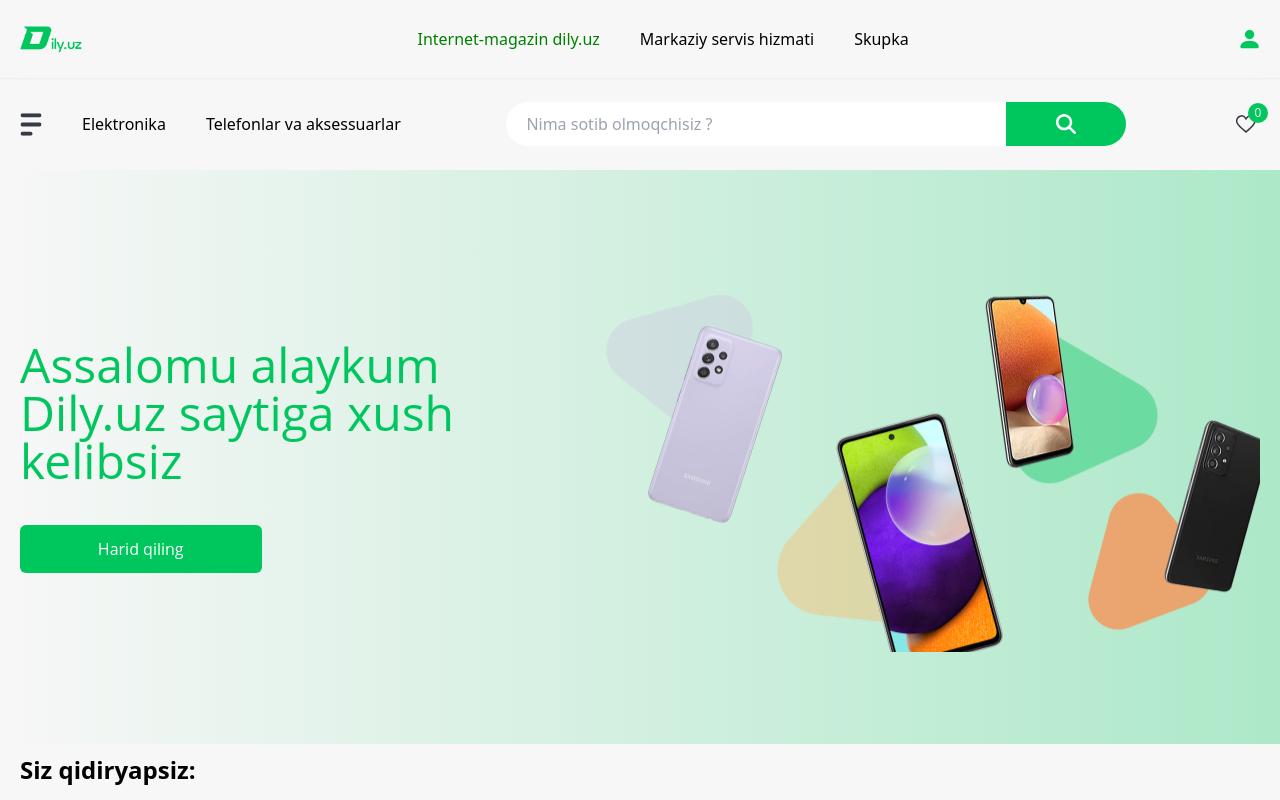
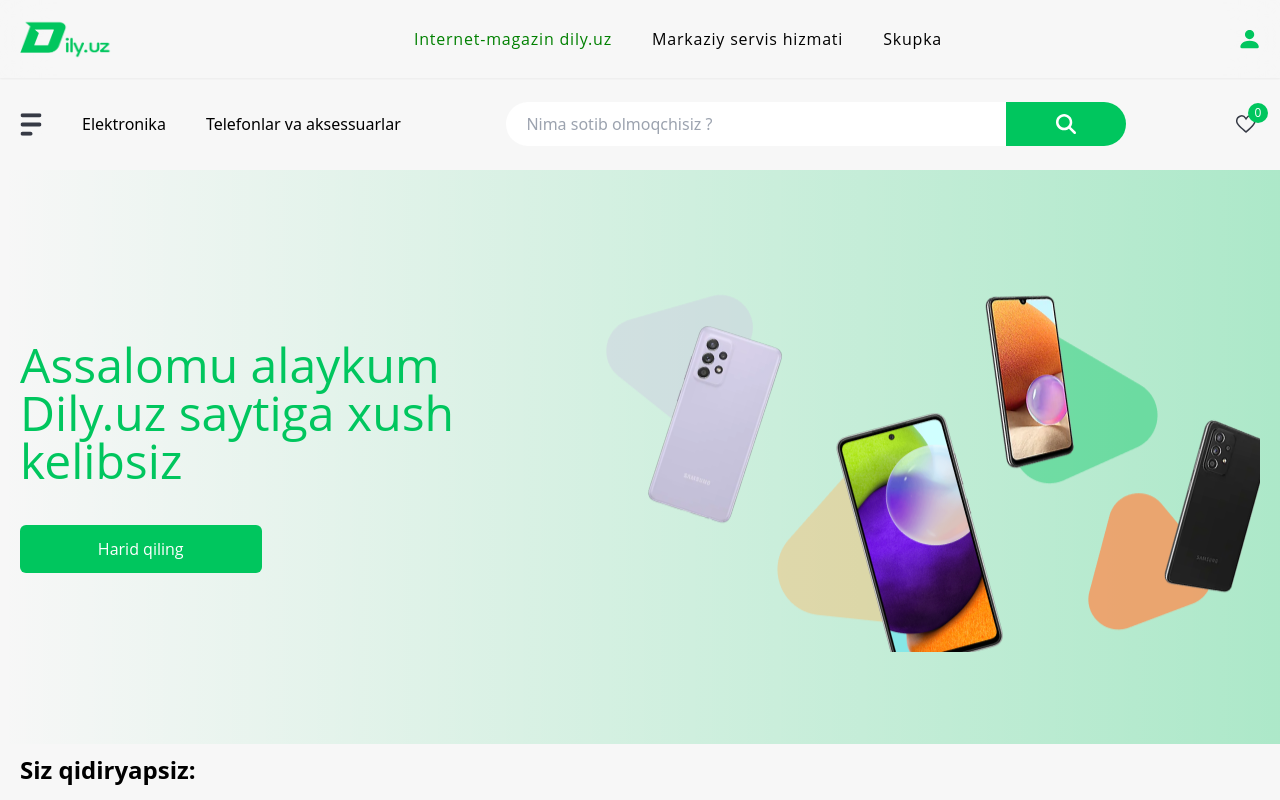
Before and after one commit to dxxdev/dily, a React (Vite) app in the folder client/: page / in a window 1280 px wide. Shown: the top 800 px of the page. Built offline with nearby package versions, Linux system fonts and the light colour scheme.

Commit message:
some chance

```diff
--- a/client/src/components/Accessories.jsx
+++ b/client/src/components/Accessories.jsx
@@ -4,7 +4,7 @@
 import filterOriginalCategory from "../functions/filterOriginalCategory";
 import CategoryProductCard from "./CategoryProductCard";
 
-function Accessories() {
+function Accessories({ one, setone }) {
   const [activeTab, setActiveTab] = useState("all");
   return (
     <div className="flex flex-col justify-start items-start gap-30">
@@ -13,8 +13,7 @@
           onClick={() => {
             setActiveTab("all");
           }}
-          className={`flex justify-center items-center rounded-[10px] px-4 py-3 shadow-product-card-shadow ${
-            activeTab == "all"
+          className={`flex justify-center items-center rounded-[10px] px-4 py-3 shadow-product-card-shadow ${activeTab == "all"
             ? "bg-bright-green text-white"
             : "bg-transparent text-black"
             } font-medium text-xs leading-140`}
@@ -29,8 +28,7 @@
                   setActiveTab(category.originalCategory);
                 }}
                 key={category.id}
-                className={`flex justify-center items-center rounded-[10px] px-4 py-3 shadow-product-card-shadow ${
-                  activeTab == category.originalCategory
+                className={`flex justify-center items-center rounded-[10px] px-4 py-3 shadow-product-card-shadow ${activeTab == category.originalCategory
                   ? "bg-bright-green text-white"
                   : "bg-transparent text-black"
                   } font-medium text-xs leading-140`}
@@ -48,6 +46,8 @@
             if (activeTab == "all") {
               return (
                 <CategoryProductCard
+                  one={one}
+                  setone={setone}
                   key={product.id}
                   product={product}
                   view={"grid"}
--- a/client/src/components/Comments.jsx
+++ b/client/src/components/Comments.jsx
@@ -3,7 +3,7 @@
 import SendCommentModal from "./SendCommentModal";
 import SendedCommentModal from "./SendedCommentModal";
 
-const Comments = ({ comments, productName }) => {
+const Comments = ({ comments, productName, }) => {
   const [commentModal, setCommentModal] = useState(false);
   const [sendedModal, setSendedModal] = useState(false);
   const openModal = () => {
--- a/client/src/components/Header.jsx
+++ b/client/src/components/Header.jsx
@@ -7,28 +7,28 @@
 const Header = ({ top, setTop, one }) => {
 
   return (
-    <header className="bg-light-gray/80 backdrop-blur-md shadow-sm sticky top-0 z-[9999] py-3">
-      <div className="my-container">
+    <header className="bg-light-gray/80 backdrop-blur-xl shadow-sm sticky top-0 z-[9999] py-3">
+      <div className="my-container relative">
         <div className="flex w-full items-center justify-between">
           <Link>
             <h1 className="flex items-center gap-1 h-30 font-open-sans">
-              <img src={logo} alt="" className="h-full" />
+              <img src={logo} alt="" className="h-10 w-24" />
             </h1>
           </Link>
 
           <nav className="nav">
             <ul className="flex items-center justify-between gap-10">
-              <li className="lowercase first-letter:uppercase">
+              <li className="lowercase first-letter:uppercase font-open-sans tracking-wider">
                 <NavLink to='/'>
                   Internet-magazin Dily.uz
                 </NavLink>
               </li>
-              <li className="lowercase first-letter:uppercase">
+              <li className="lowercase first-letter:uppercase font-open-sans tracking-wider">
                 <NavLink to='/qaysidir_sahifaga_otishini_kimdir_yozib_qoyishi_kerak'>
                   Markaziy Servis Hizmati
                 </NavLink>
               </li>
-              <li className="lowercase first-letter:uppercase">
+              <li className="lowercase first-letter:uppercase font-open-sans tracking-wider">
                 <NavLink to='/qaysidir_sahifaga_otishini_kimdir_yozib_qoyishi_kerak'>
                   Skupka
                 </NavLink>
@@ -38,7 +38,7 @@
 
 
           <Link>
-            <img className="w-5" src={account_icon} alt="" />
+            <img className="w-5" src={account_icon} alt="account icon" />
           </Link>
         </div>
       </div>
--- a/client/src/pages/ProductDetail.jsx
+++ b/client/src/pages/ProductDetail.jsx
@@ -287,9 +287,9 @@
               {tabId == 2 && (
                 <>
                   {product.category.originalCategory == "Telefonlar" ||
-                  product.category.originalCategory == "Noutrbuklar" ? (
+                    product.category.originalCategory == "Noutrbuklar" ? (
                     <>
-                      <Accessories />
+                      <Accessories one={one} setone={setone} />
                     </>
                   ) : (
                     <>
@@ -304,6 +304,8 @@
               {tabId == 3 && (
                 <>
                   <Comments
+                    one={one}
+                    setone={setone}
                     comments={product.comments}
                     productName={product.productName}
                   />
@@ -363,6 +365,8 @@
                   return (
                     <ProductCard
                       widthFixed={true}
+                      one={one}
+                      setone={setone}
                       key={product}
                       product={products[product]}
                     />
```
Lines whose indentation alone changed are shown as unchanged.
